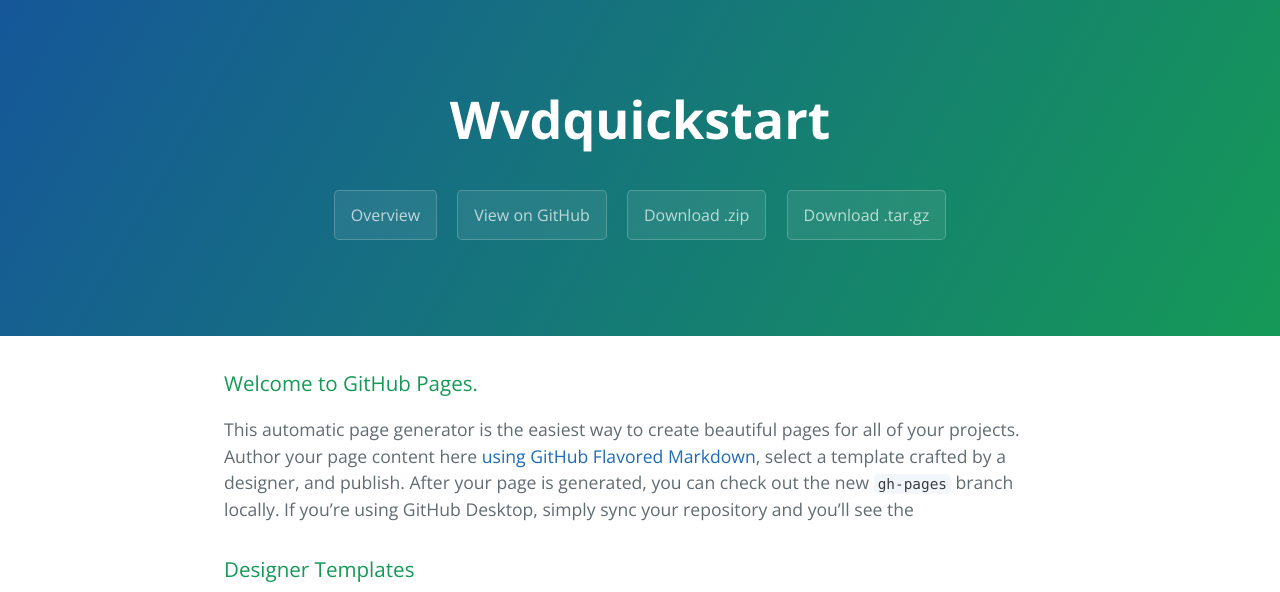
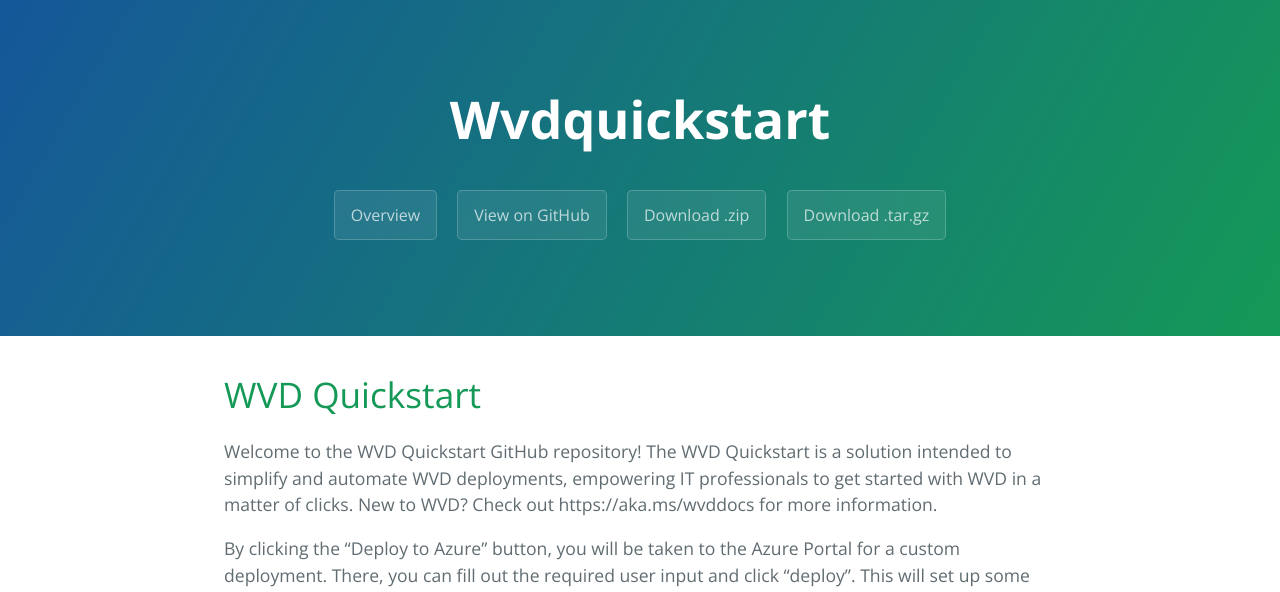
Before and after one commit to samvdjagt/wvdquickstart, a Jekyll site: the page built from index.md, in a window 1280 px wide. Shown: the top 592 px of the page. Built offline with Jekyll 4.4.1, drawn with Linux system fonts in a browser that asks for light colours; some of the changed text lies outside the part shown.

Commit message:
Update index.md

```diff
--- a/index.md
+++ b/index.md
@@ -4,17 +4,20 @@
 filename: index
 ---
 
-### Welcome to GitHub Pages.
-This automatic page generator is the easiest way to create beautiful pages for all of your projects. Author your page content here [using GitHub Flavored Markdown](https://guides.github.com/features/mastering-markdown/), select a template crafted by a designer, and publish. After your page is generated, you can check out the new `gh-pages` branch locally. If you’re using GitHub Desktop, simply sync your repository and you’ll see the
+# WVD Quickstart
 
-### Designer Templates
-We’ve crafted some handsome templates for you to use. Go ahead and click 'Continue to layouts' to browse through them. You can easily go back to edit your page before publishing. After publishing your page, you can revisit the page generator and switch to another theme. Your Page content will be preserved.
+Welcome to the WVD Quickstart GitHub repository! The WVD Quickstart is a solution intended to simplify and automate WVD deployments, empowering IT professionals to get started with WVD in a matter of clicks. New to WVD? Check out https://aka.ms/wvddocs for more information.
 
-### Creating pages manually
-If you prefer to not use the automatic generator, push a branch named `gh-pages` to your repository to create a page manually. In addition to supporting regular HTML content, GitHub Pages support Jekyll, a simple, blog aware static site generator. Jekyll makes it easy to create site-wide headers and footers without having to copy them across every page. It also offers intelligent blog support and other advanced templating features.
+By clicking the "Deploy to Azure" button, you will be taken to the Azure Portal for a custom deployment. There, you can fill out the required user input and click "deploy". This will set up some resources needed for the Quickstart, including an Azure DevOps project.
 
-### Authors and Contributors
-You can @mention a GitHub username to generate a link to their profile. The resulting `<a>` element will link to the contributor’s GitHub Profile. For example: In 2007, Chris Wanstrath (@defunkt), PJ Hyett (@pjhyett), and Tom Preston-Werner (@mojombo) founded GitHub.
+<a href="https://portal.azure.com/#create/Microsoft.Template/uri/https:%2F%2Fraw.githubusercontent.com%2Fsamvdjagt%2Fdev%2Fmaster%2Fdeploy.json" target="_blank">
+    <img src="http://azuredeploy.net/deploybutton.png"/>
+</a><br>
 
-### Support or Contact
-Having trouble with Pages? Check out our [documentation](https://help.github.com/pages) or [contact support](https://github.com/contact) and we’ll help you sort it out.
+
+Once the deployment completes, please navigate to https://dev.azure.com, where you will find the WVD Quickstart project. Navigate to the "pipelines" section - Here you'll find a running pipeline that deploys a WVD environment (VMs, host pool, desktop app group, FSLogix configuration) for you. Upon completion of this pipeline, which will take about 15 minutes, your WVD environment is ready for use!
+
+The Quickstart creates a test user for you to try out the environment. Navigate to https://rdweb.wvd.microsoft.com/arm/webclient/index.html and login with the following test user credentials:
+
+Username: WVDTestUser001@{your-domain}.com <br>
+Password: wvdTest123!
```
